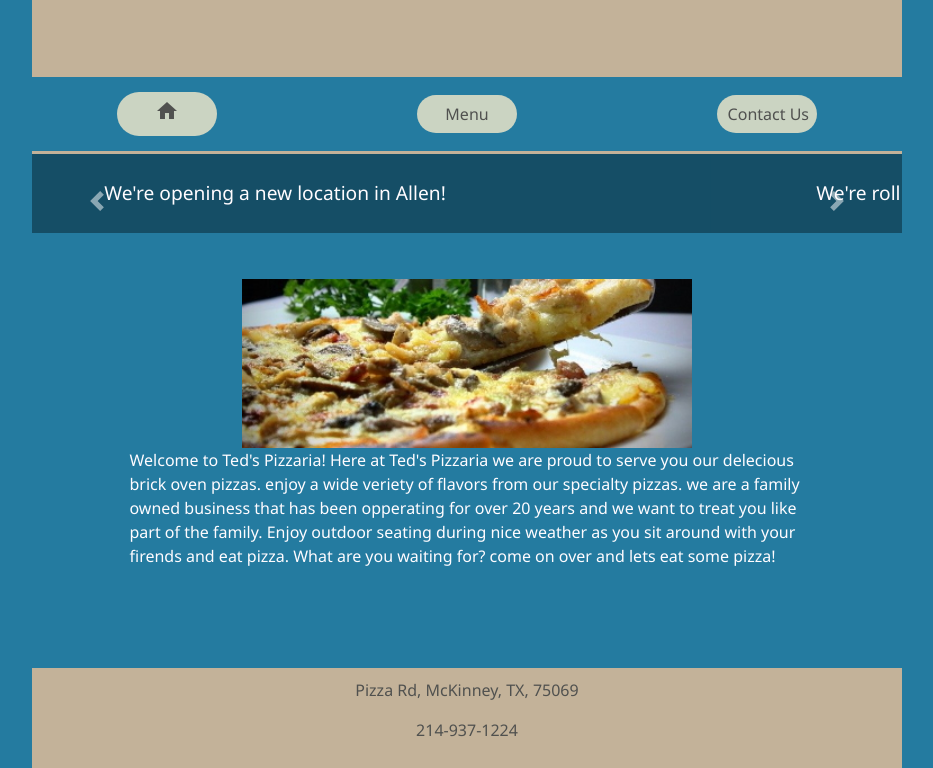
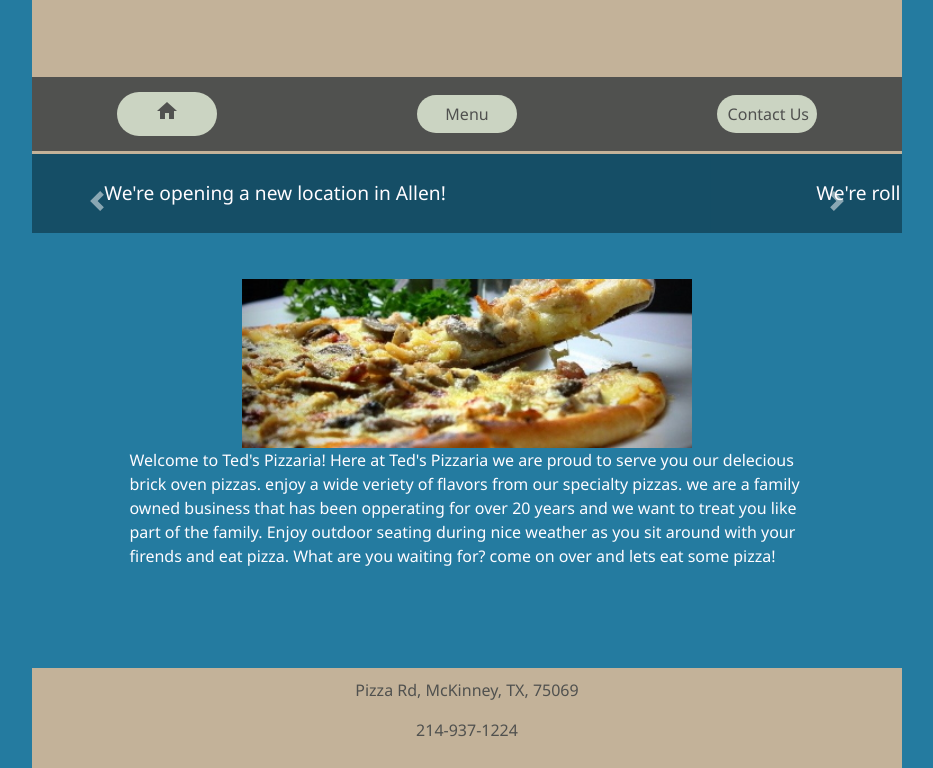
Before and after one commit to TedTheRed/intro-to-web-dev-assignments, a plain HTML site: page restaurant_site/index.html in a window 1280 px wide. Shown: the part 153-921 px from the top of the page, without its empty margins (173-1106 px from the left). Drawn offline with nearby package versions, Linux system fonts and the light colour scheme.

Commit message:
add color to nav

```diff
--- a/restaurant_site/styles/restaurantStyles.css
+++ b/restaurant_site/styles/restaurantStyles.css
@@ -37,6 +37,7 @@ header, footer
 nav
 {
     border-bottom: 3px solid #c3b299;
+    background-color: #50514f;
 }
 
 nav a
```
